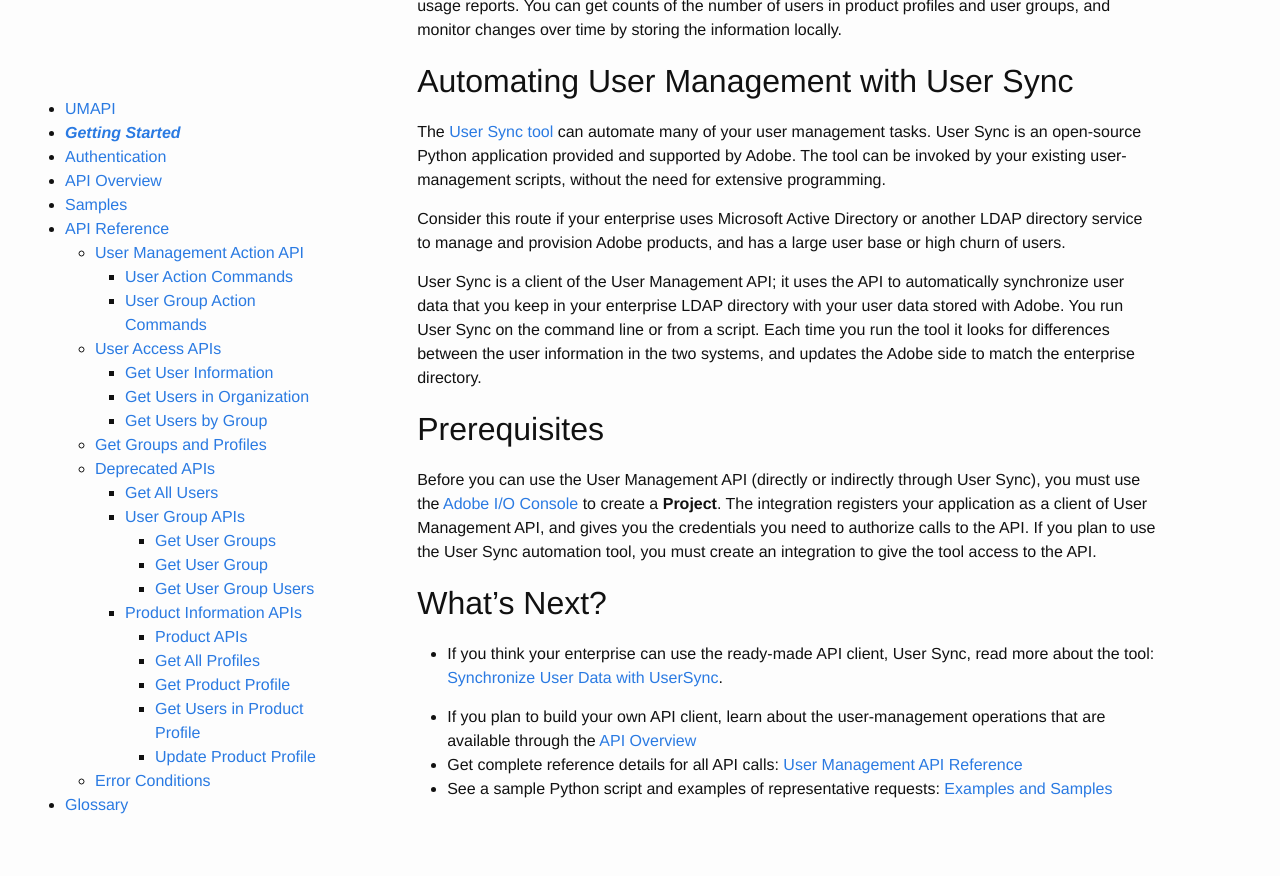
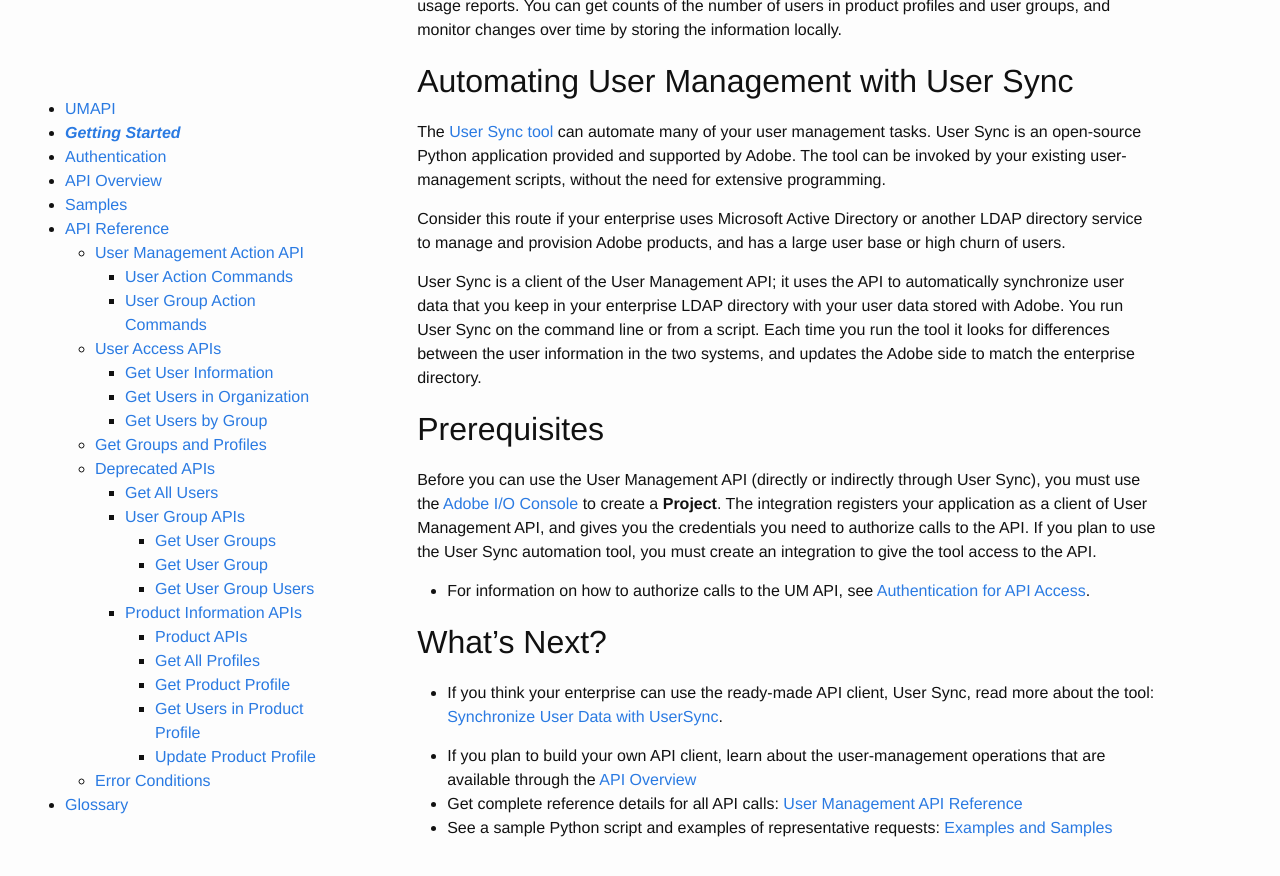
Before and after one commit to adobe-apiplatform/umapi-documentation, a Jekyll site: the page built from docs/en/getstarted.md, in a window 1280 px wide and 900 px high, scrolled down 1457 px. Shown: the top 876 px of the window. Built offline with Jekyll 4.4.1, drawn with Linux system fonts in a browser that asks for light colours.

Commit message:
Update getstarted.md

```diff
--- a/docs/en/getstarted.md
+++ b/docs/en/getstarted.md
@@ -42,7 +42,7 @@
 ## <a name="prereq" class="api-ref-subtitle">Prerequisites</a>
 
 Before you can use the User Management API (directly or indirectly through User Sync), you must use the [Adobe I/O Console](https://developer.adobe.com/) to create a **Project**. The integration registers your application as a client of User Management API, and gives you the credentials you need to authorize calls to the API. If you plan to use the User Sync automation tool, you must create an integration to give the tool access to the API.
-
+* For information on how to authorize calls to the UM API, see [Authentication for API Access](UM_Authentication).
 
 ## What's Next?
 
```
